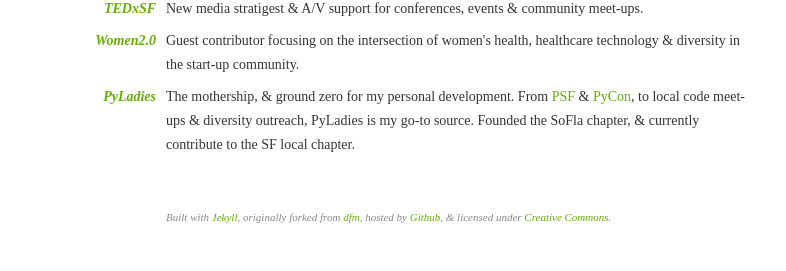
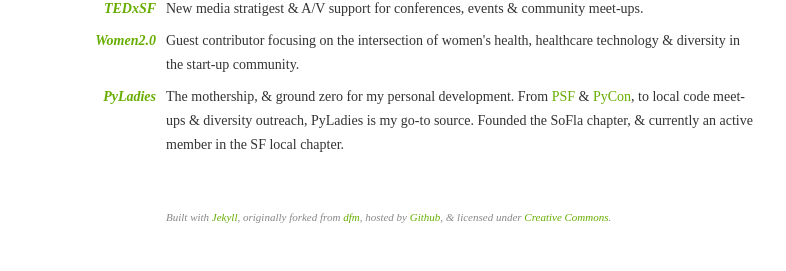
Before and after one commit to laurenstill/laurenstill.github.io, a Jekyll site: the page built from index.html, in a window 1280 px wide. Shown: the part 1487-1758 px from the top of the page, without its empty margins (279-1065 px from the left). Built offline with Jekyll 4.4.1, drawn with Linux system fonts in a browser that asks for light colours.

Commit message:
Update index.html

```diff
--- a/_layouts/index.html
+++ b/_layouts/index.html
@@ -160,7 +160,7 @@ layout: default
                     <a href="http://www.pyladies.com/">PyLadies</a>
                 </span>
                 <span class="project-desc">
-                     The mothership, &amp; ground zero for my personal development. From <a href="http://www.python.org/psf/">PSF</a> &amp; <a href="https://us.pycon.org/2014/">PyCon</a>, to local code meet-ups &amp; diversity outreach, PyLadies is my go-to source.  Founded the SoFla chapter, &amp; currently contribute to the SF local chapter.
+                     The mothership, &amp; ground zero for my personal development. From <a href="http://www.python.org/psf/">PSF</a> &amp; <a href="https://us.pycon.org/2014/">PyCon</a>, to local code meet-ups &amp; diversity outreach, PyLadies is my go-to source.  Founded the SoFla chapter, &amp; currently an active member in the SF local chapter.
                 </span>
             </li>
             </li>
```
